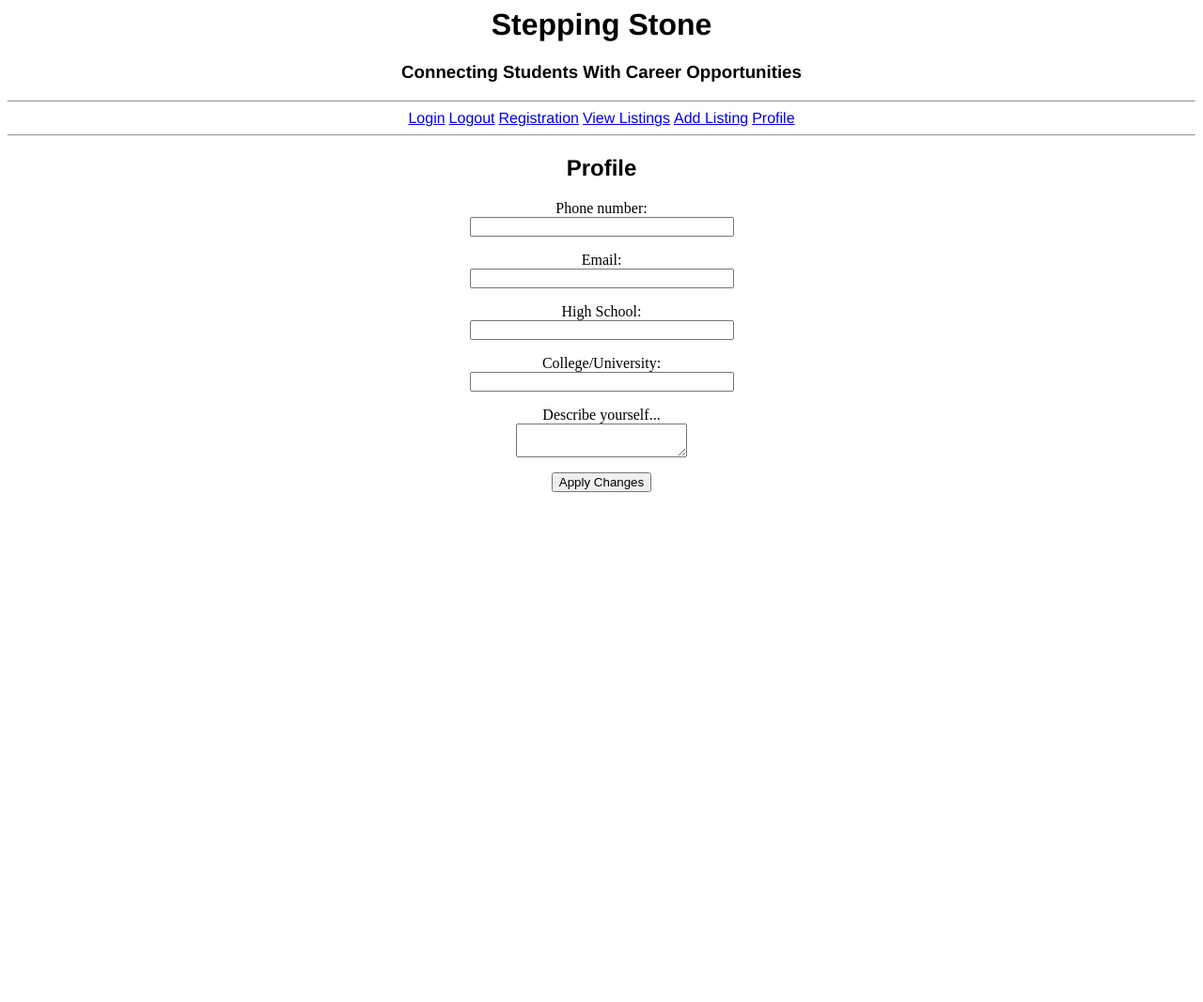
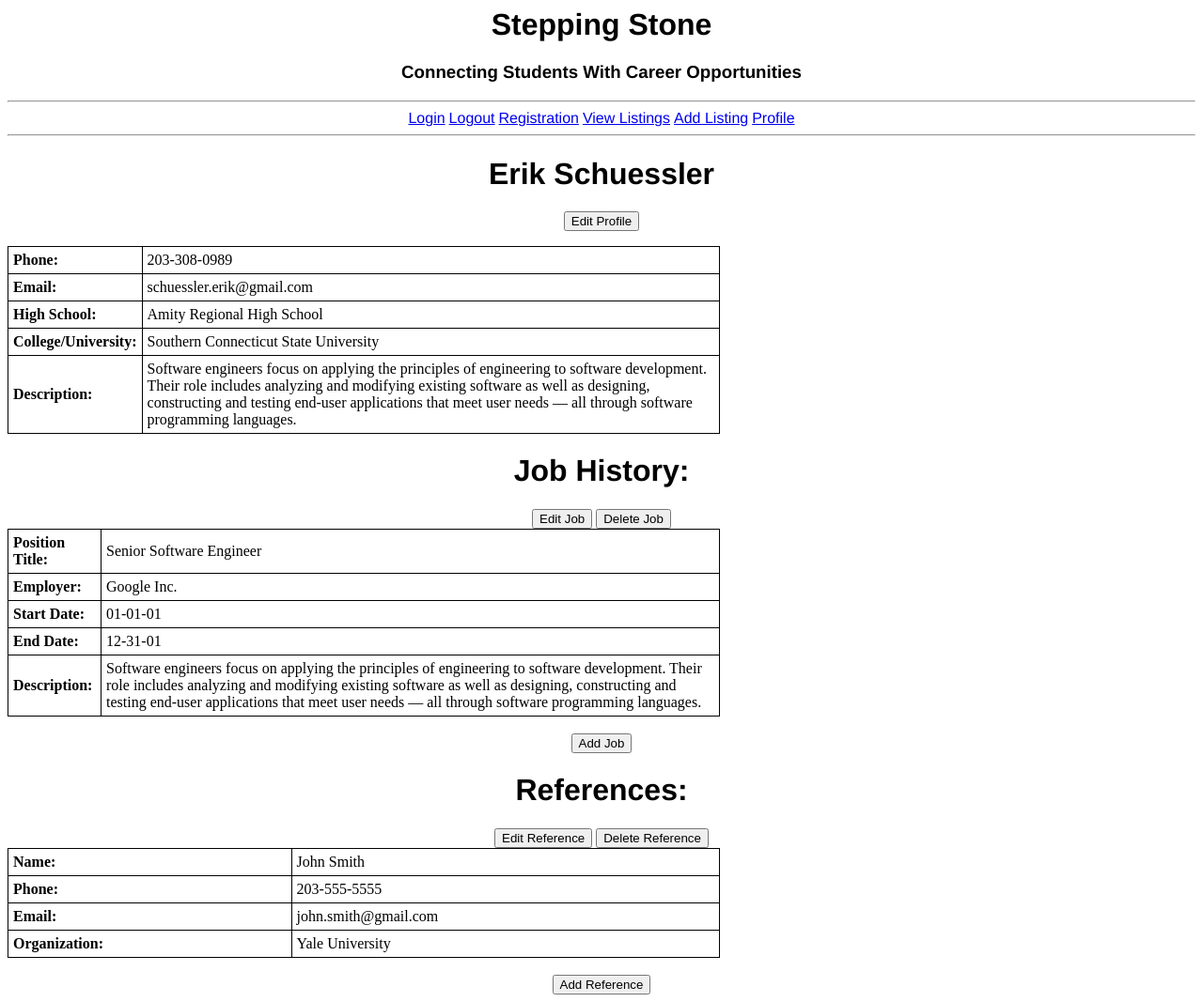
Before and after one commit to ErikSchuessler/steppingstonedev, a Flask app: page /profile in a window 1280 px wide. Shown: the whole page at 94% size. Before the commit the page ends 524 px from the top, so only its background shows below. Run offline with Flask 2, Linux system fonts and the light colour scheme.

Commit message:
Started changes to profile

```diff
--- a/app/templates/profile.html
+++ b/app/templates/profile.html
@@ -1,29 +1,94 @@
 {% extends "base.html" %}
 
 {% block content %}
-    <h2>Profile</h2>
-    <form action="" method="post" novalidate>
-        {{ profileForm.hidden_tag() }}
-        <p>
-            {{ profileForm.phoneNumber.label }}<br>
-            {{ profileForm.phoneNumber(size=32) }}
-        </p>
-        <p>
-            {{ profileForm.contactEmail.label }}<br>
-            {{ profileForm.contactEmail(size=32) }}
-        </p>
-        <p>
-            {{ profileForm.highSchool.label }}<br>
-            {{ profileForm.highSchool(size=32) }}
-        </p>
-        <p>
-            {{ profileForm.university.label }}<br>
-            {{ profileForm.university(size=32) }}
-        </p>
-        <p>
-            {{ profileForm.introduction.label }}<br>
-            {{ profileForm.introduction(size=32) }}
-        </p>
-        <p>{{ profileForm.submit() }}</p>
-    </form>
+
+<h1>Erik Schuessler</h1>
+<form action="/edit_profile">
+<input type="submit" value="Edit Profile" />
+</form>
+<table style="width: 60%;" border="1" cellpadding="3">
+<style> td, th {
+  text-align: left;
+}
+</style>
+		<tr>
+            <th>Phone:</th>
+                <td>203-308-0989</td>
+		</tr>
+            <tr>
+            <th>Email:</th>
+                <td>schuessler.erik@gmail.com</td>
+        </tr>
+        <tr>
+            <th>High School:</th>
+                <td>Amity Regional High School</td>
+        </tr>
+        <tr>
+            <th>College/University:</th>
+                <td>Southern Connecticut State University</td>
+        </tr>
+        <tr>
+            <th>Description:</th>
+                <td>Software engineers focus on applying the principles of engineering to software development. Their role includes analyzing and modifying existing software as well as designing, constructing and testing end-user applications that meet user needs — all through software programming languages.</td>
+        </tr>
+ </table>
+
+<h1>Job History:</h1>
+<button>Edit Job</button> <button>Delete Job</button>
+<table style="width: 60%;" border="1"  cellpadding="3">
+<style> td, th {
+  text-align: left;
+}
+</style>
+		<tr>
+            <th>Position Title:</th>
+                <td>Senior Software Engineer</td>
+	    </tr>
+        <tr>
+            <th>Employer:</th>
+                <td>Google Inc.</td>
+        </tr>
+        <tr>
+            <th>Start Date:</th>
+                <td>01-01-01</td>
+        </tr>
+        <tr>
+            <th>End Date:</th>
+                <td>12-31-01</td>
+        </tr>
+        <tr>
+            <th>Description:</th>
+                <td>Software engineers focus on applying the principles of engineering to software development. Their role includes analyzing and modifying existing software as well as designing, constructing and testing end-user applications that meet user needs — all through software programming languages.</td>
+        </tr>
+</table>
+<br>
+<button type="button">Add Job</button>
+
+
+<h1>References:</h1>
+<button>Edit Reference</button> <button>Delete Reference</button>
+<table style="width: 60%;" border="1"  cellpadding="3">
+<style> td, th {
+  text-align: left;
+}
+</style>
+        <tr>
+            <th>Name:</th>
+                <td>John Smith</td>
+        </tr>
+        <tr>
+            <th>Phone:</th>
+                <td>203-555-5555</td>
+        </tr>
+        <tr>
+            <th>Email:</th>
+                <td>john.smith@gmail.com</td>
+        </tr>
+        <tr>
+            <th>Organization:</th>
+                <td>Yale University</td>
+        </tr>
+</table>
+<br>
+<button>Add Reference</button>
 {% endblock %}
```
